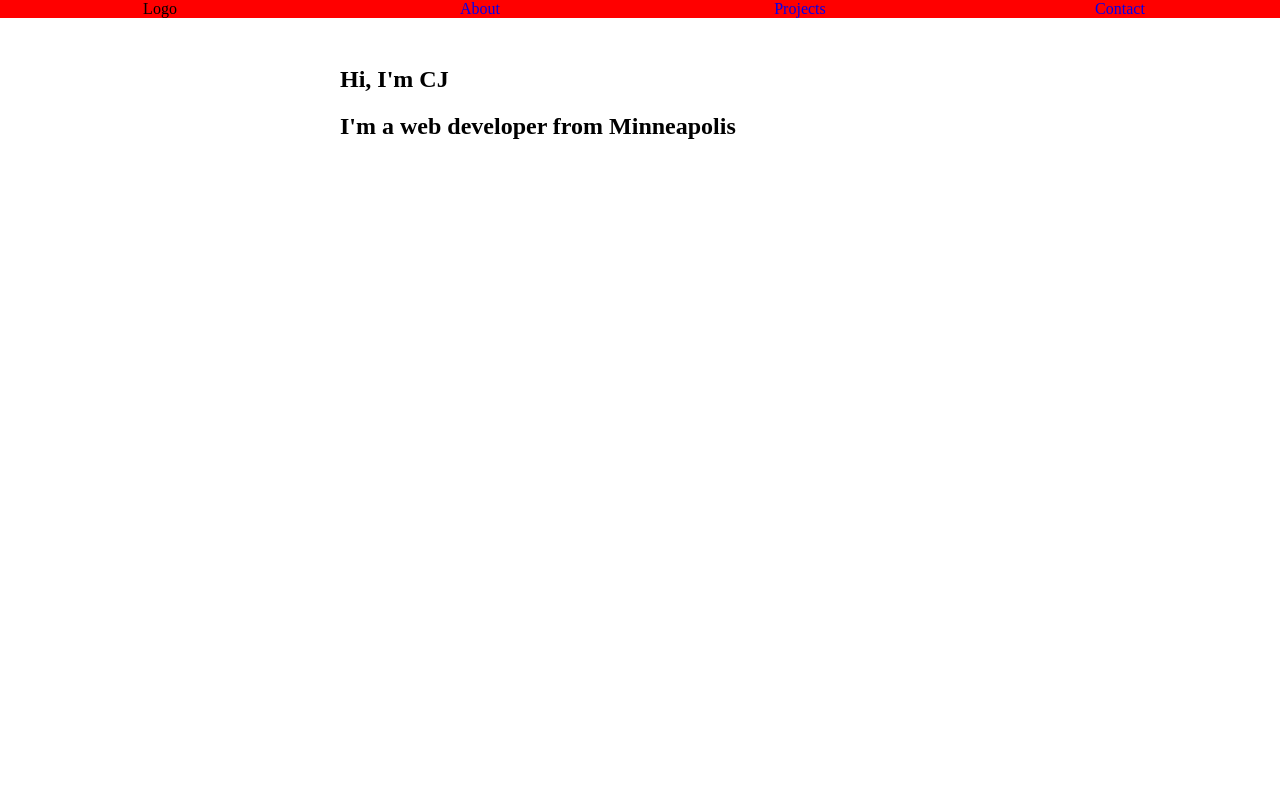
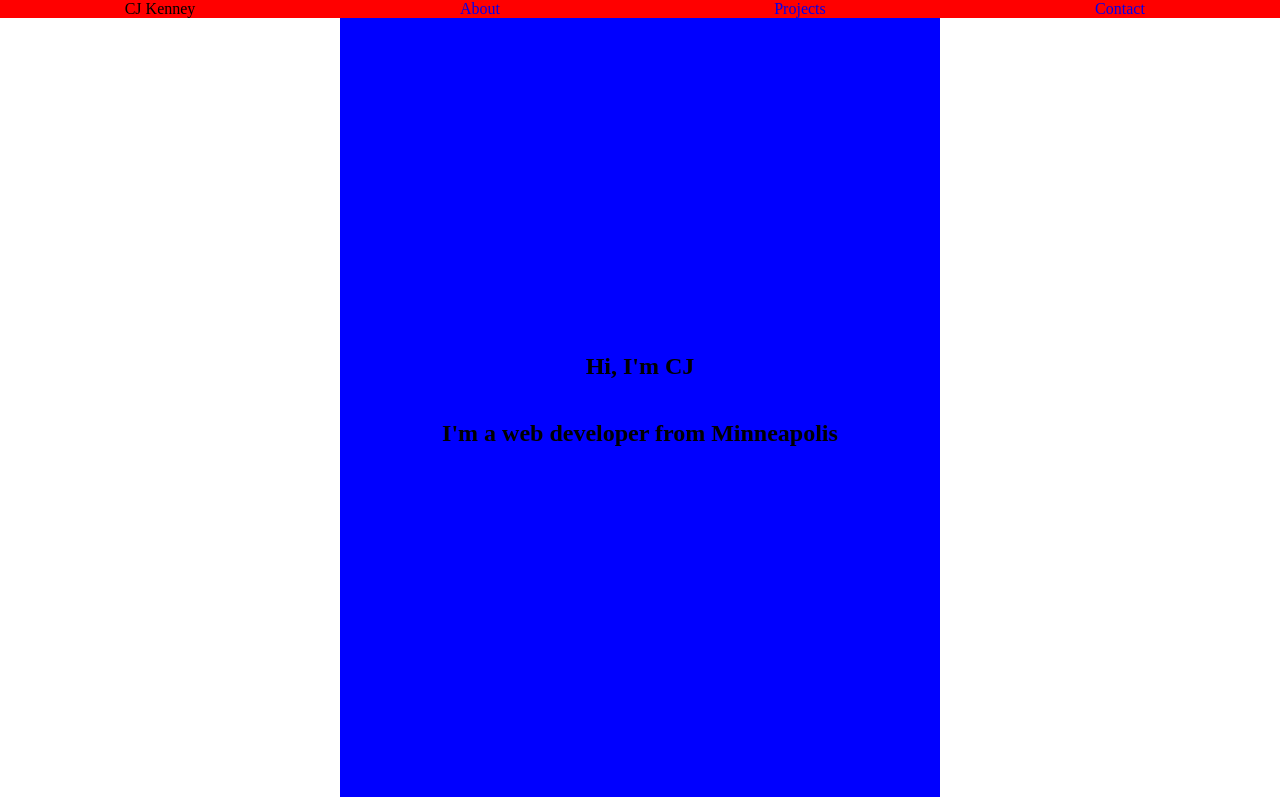
Before and after one commit to cjkenney/website, a Gatsby site: page / in a window 1280 px wide. Shown: the top 797 px of the page. Built offline with nearby package versions, Linux system fonts and the light colour scheme; Gatsby itself is replaced by a stand-in of ours.

Commit message:
begin navbar work

```diff
--- a/src/components/Intro.js
+++ b/src/components/Intro.js
@@ -2,7 +2,12 @@ import React, { Component } from 'react';
 import styled from 'styled-components';
 
 const IntroContainer = styled.section`
-  height: 1 vh;
+  height: 100vh;
+  background-color: blue;
+  display: flex;
+  flex-direction: column;
+  justify-content: center;
+  align-items: center;
 `;
 
 class Intro extends Component {
--- a/src/components/Nav.js
+++ b/src/components/Nav.js
@@ -1,7 +1,11 @@
 import React, { Component } from 'react';
 import styled from 'styled-components';
 
-const NavContainer = styled.div`
+const Navbar = styled.div`
+  width: 100%;
+  position: fixed;
+  top: 0;
+  left: 0;
   background-color: red;
   display: grid;
   grid-template-columns: 1fr 1fr 1fr 1fr;
@@ -15,12 +19,12 @@ const Link = styled.a`
 class Nav extends Component {
   render() {
     return (
-      <NavContainer>
-        Logo
+      <Navbar>
+        CJ Kenney
         <Link href="#">About</Link>
         <Link href="#">Projects</Link>
         <Link href="#">Contact</Link>
-      </NavContainer>
+      </Navbar>
     );
   }
 }
--- a/src/pages/index.js
+++ b/src/pages/index.js
@@ -1,17 +1,20 @@
 import React from 'react';
 import Nav from '../components/Nav';
 import Intro from '../components/Intro';
+import AboutMe from '../components/AboutMe';
 import styled, { createGlobalStyle } from 'styled-components';
 import { Helmet } from 'react-helmet';
 
 const GlobalStyle = createGlobalStyle`
 body {
-    margin: 0;
+  width: 100%;
+  margin: 0;
+  padding: 0;
 }
 `;
 
 const Container = styled.div`
-  margin: 3rem auto;
+  margin: 0 auto;
   max-width: 600px;
 `;
 
@@ -24,9 +27,10 @@ export default () => (
       {/* TODO: Fix link */}
       <link rel="canonical" href="http://mysite.com/example" />
     </Helmet>
-    <Nav />
     <Container>
+      <Nav />
       <Intro />
+      <AboutMe />
     </Container>
   </div>
 );
```
Also changed, not shown: 1 other file.
